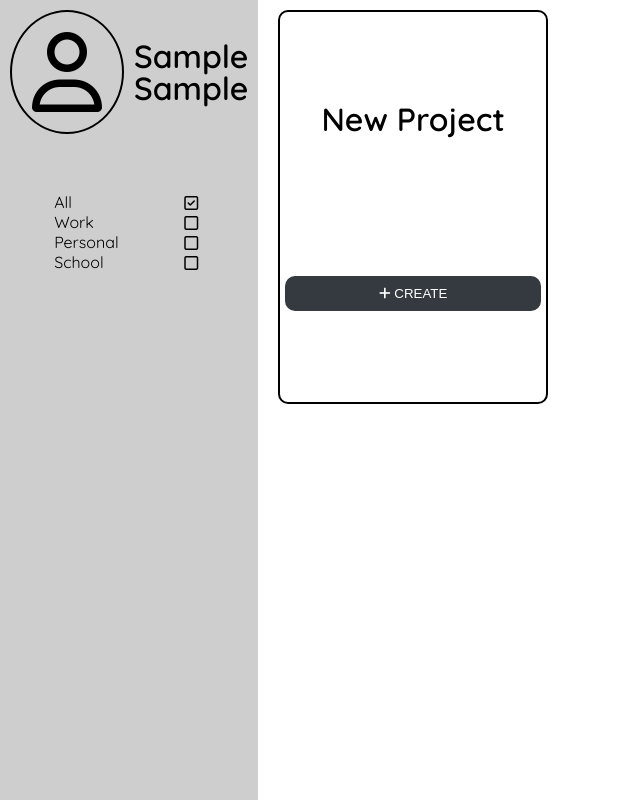
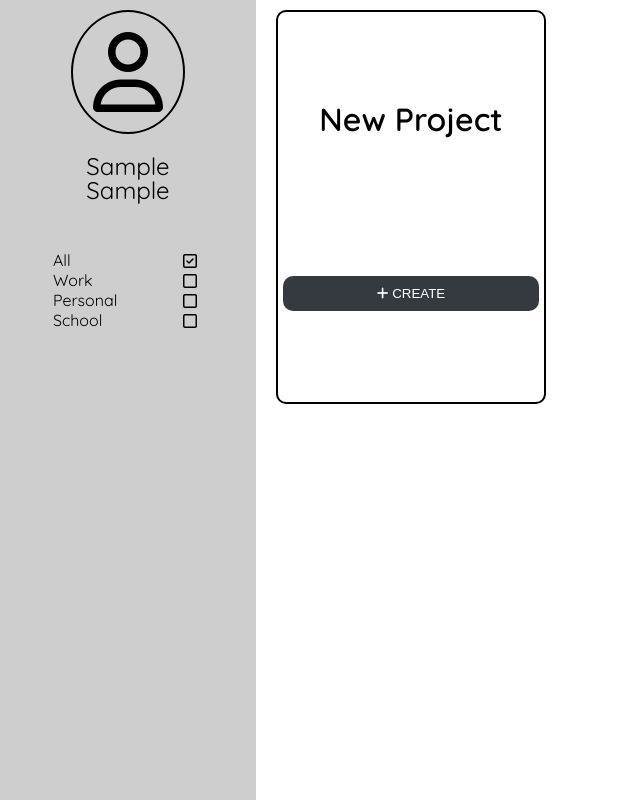
Before and after one commit to dogukanarslan/todo, a React (Create React App) app: page / in a window 1280 px wide. Both pictures are taken after typing "Sample", "Sample" into the empty fields and a click on the button "Login". Shown: the whole page, without its empty margins (0-640 px from the left). Built offline with nearby package versions, Linux system fonts and the light colour scheme.

Commit message:
Fix very long user name and surname

```diff
--- a/src/components/Sidebar.js
+++ b/src/components/Sidebar.js
@@ -1,5 +1,5 @@
 import Categories from "./Categories";
-
+import {characterLimit} from "../constants";
 const Sidebar = ({
   user,
   cards,
@@ -13,7 +13,20 @@ const Sidebar = ({
         <div className="sidebar-info-image">
           <i className=" far fa-user fa-5x"></i>
         </div>
-        <p>{`${user.name} ${user.surname}`}</p>
+        <div>
+          <p>
+            {user.name &&
+              (user.name.length < characterLimit
+                ? user.name
+                : user.name.substr(0, characterLimit) + "...")}
+          </p>
+          <p>
+            {user.surname &&
+              (user.surname.length < characterLimit
+                ? user.surname
+                : user.surname.substr(0, characterLimit) + "...")}
+          </p>
+        </div>
       </div>
       <Categories
         cards={cards}
--- a/src/constants.js
+++ b/src/constants.js
@@ -4,3 +4,5 @@ export const categories = [
   { type: "Personal", id: Math.random() },
   { type: "School", id: Math.random() },
 ];
+
+export const characterLimit = 12;
--- a/src/styles/home.scss
+++ b/src/styles/home.scss
@@ -8,19 +8,19 @@
     background-color: #cecece;
     &-info {
       display: flex;
+      flex-direction: column;
       justify-content: center;
       align-items: center;
       padding: 10px;
-      margin-bottom: 50px;
+      margin-bottom: 40px;
       &-image {
-        margin-right: 10px;
+        margin-bottom: 20px;
         border: 2px solid #000;
         border-radius: 50%;
         padding: 20px;
       }
       p {
-        font-weight: 600;
-        font-size: 32px;
+        font-size: 24px;
       }
     }
     &-categories {
```
